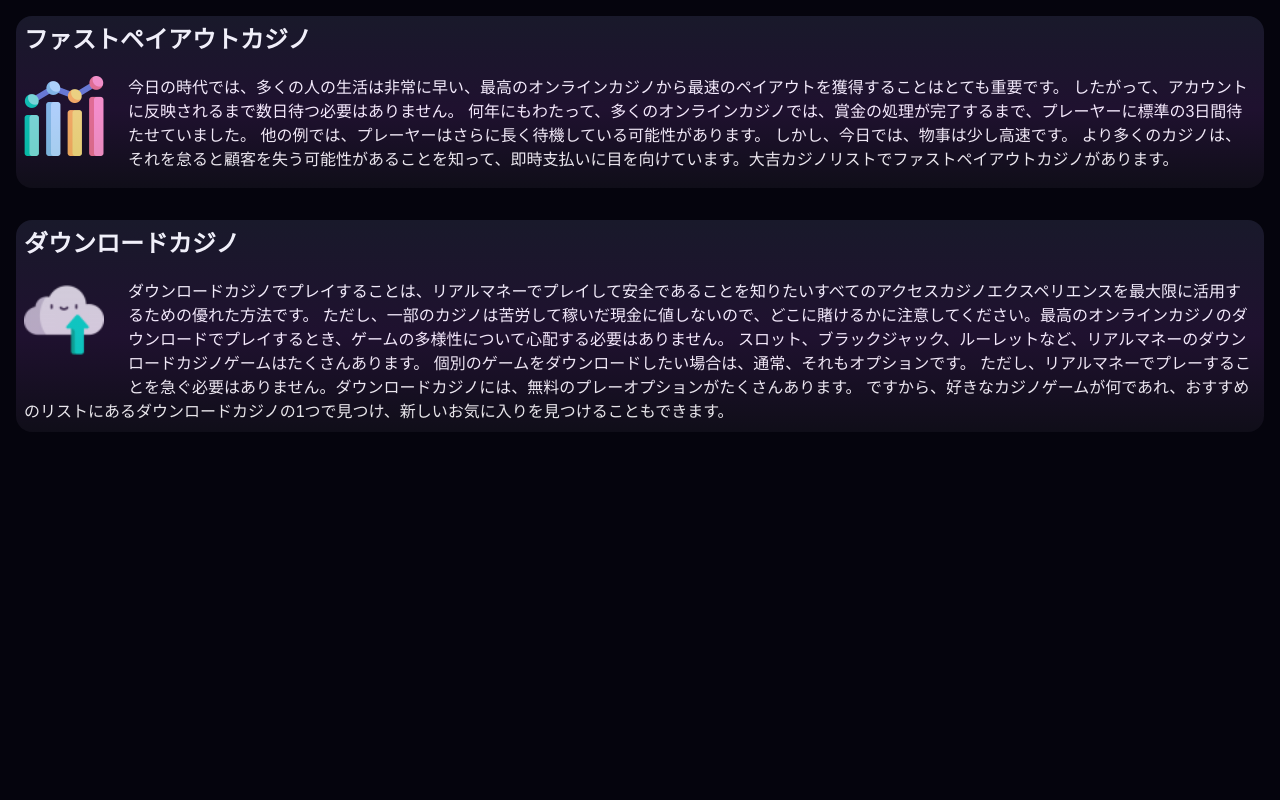
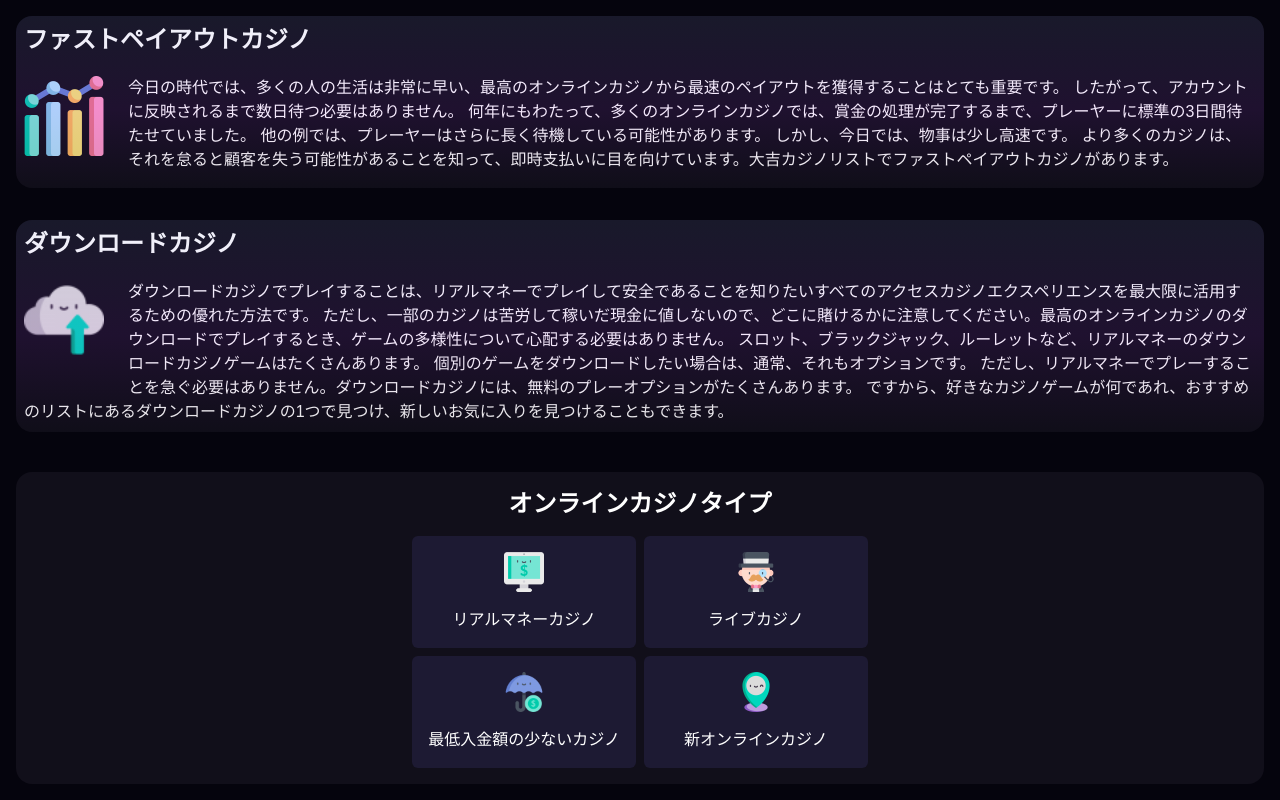
Before and after one commit to sifatulrabbi/fiverr-afuramask-frontpage-clone, a React (Create React App) app: page / in a window 1280 px wide. Shown: the part 7961-8761 px from the top of the page. Before the commit the page ends 8409 px from the top, so only its background shows below. Built offline with nearby package versions, Linux system fonts and the light colour scheme.

Commit message:
feat: add casino types section

```diff
--- a/src/App.jsx
+++ b/src/App.jsx
@@ -7,6 +7,7 @@ import {
     FaqSection,
     WhyUsSection,
     FeatureSection,
+    CasinoTypeSection,
 } from "./features";
 
 function App() {
@@ -34,6 +35,7 @@ function App() {
                     </p>
                 </div>
                 <FeatureSection />
+                <CasinoTypeSection />
             </main>
         </>
     );
--- a/src/assets/data.js
+++ b/src/assets/data.js
@@ -66,3 +66,10 @@ export const features = [
         text: `ダウンロードカジノでプレイすることは、リアルマネーでプレイして安全であることを知りたいすべてのアクセスカジノエクスペリエンスを最大限に活用するための優れた方法です。 ただし、一部のカジノは苦労して稼いだ現金に値しないので、どこに賭けるかに注意してください。最高のオンラインカジノのダウンロードでプレイするとき、ゲームの多様性について心配する必要はありません。 スロット、ブラックジャック、ルーレットなど、リアルマネーのダウンロードカジノゲームはたくさんあります。 個別のゲームをダウンロードしたい場合は、通常、それもオプションです。 ただし、リアルマネーでプレーすることを急ぐ必要はありません。ダウンロードカジノには、無料のプレーオプションがたくさんあります。 ですから、好きなカジノゲームが何であれ、おすすめのリストにあるダウンロードカジノの1つで見つけ、新しいお気に入りを見つけることもできます。`,
     },
 ];
+
+export const casinoTypes = [
+    { title: "リアルマネーカジノ", img: computerDollar },
+    { title: "ライブカジノ", img: manWithHat },
+    { title: "最低入金額の少ないカジノ", img: smileyUmbrella },
+    { title: "新オンラインカジノ", img: smileyMark },
+];
--- a/src/components/CasinoTypeCard.jsx
+++ b/src/components/CasinoTypeCard.jsx
@@ -1,5 +1,16 @@
 import React from "react";
 
-export const CasinoTypeCard = () => {
-    return <div>CasinoTypeCard</div>;
+export const CasinoTypeCard = ({ img, title }) => {
+    return (
+        <div className="rounded-md flex flex-col justify-center items-center min-w-[130px] h-full p-4 bg-[#1d1a33]">
+            <img
+                src={img}
+                alt={title}
+                height="40px"
+                width="40px"
+                className="pb-4"
+            />
+            <span className="text-center text-white">{title}</span>
+        </div>
+    );
 };
--- a/src/components/index.js
+++ b/src/components/index.js
@@ -5,3 +5,4 @@ export * from "./CardBall";
 export * from "./FaqQuestion";
 export * from "./ColoredListItem";
 export * from "./WhyUsArticle";
+export * from "./CasinoTypeCard";
--- a/src/features/CasinoTypeSection.jsx
+++ b/src/features/CasinoTypeSection.jsx
@@ -1,5 +1,19 @@
 import React from "react";
+import { CasinoTypeCard } from "../components";
+import { casinoTypes } from "../assets";
+import { v4 } from "uuid";
 
 export const CasinoTypeSection = () => {
-    return <div>CasinoTypeSection</div>;
+    return (
+        <section className="flex flex-col justify-start items-center bg-[#110f1a] p-4 mt-10 rounded-2xl">
+            <h4 className="font-white text-2xl font-bold text-white">
+                オンラインカジノタイプ
+            </h4>
+            <div className="grid grid-cols-2 justify-center items-center gap-2 mt-4">
+                {casinoTypes.map(({ title, img }) => (
+                    <CasinoTypeCard key={v4()} title={title} img={img} />
+                ))}
+            </div>
+        </section>
+    );
 };
--- a/src/features/index.js
+++ b/src/features/index.js
@@ -9,3 +9,4 @@ export * from "./WhyUsSection";
 export * from "./CasinosTable";
 export * from "./FeatureCard";
 export * from "./FeatureSection";
+export * from "./CasinoTypeSection";
```
